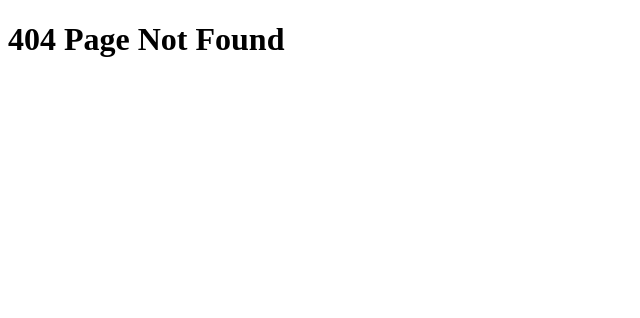
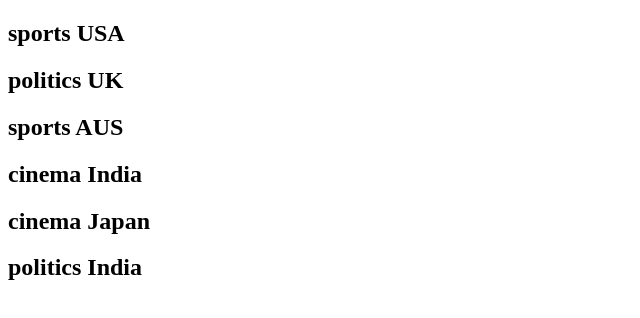
Before and after one commit to BharathPulindram/NextJS, a Next.js app: page /dashboard-swr in a window 1280 px wide. Before the commit this address had no page. Shown: the top 318 px of the page, without its empty margins (0-640 px from the left). Built offline with nearby package versions, Linux system fonts and the light colour scheme.

Commit message:
SWR client side data fetching

```diff
--- a/package.json
+++ b/package.json
@@ -18,6 +18,7 @@
     "next": "13.1.1",
     "react": "18.2.0",
     "react-dom": "18.2.0",
+    "swr": "^2.0.0",
     "typescript": "4.9.4"
   }
 }
--- /dev/null
+++ b/pages/dashboard-swr.js
@@ -0,0 +1,25 @@
+import React from "react";
+import useSWR from "swr";
+
+const fetcher = async () => {
+  const response = await fetch("http://localhost:3000/api/articles");
+  const data = await response.json();
+  return data;
+};
+function DashboardSWR() {
+  const { data, error } = useSWR("dashboard", fetcher);
+  if (error) {
+    return "An error has occured";
+  } else if (!data) return "Loading...";
+  return (
+    <div>
+      {data.map((article) => (
+        <div key={article.id}>
+          <h2>{article.title}</h2>
+        </div>
+      ))}
+    </div>
+  );
+}
+
+export default DashboardSWR;
```
Also changed, not shown: 1 other file (tests, documents, lock files or other folders).
